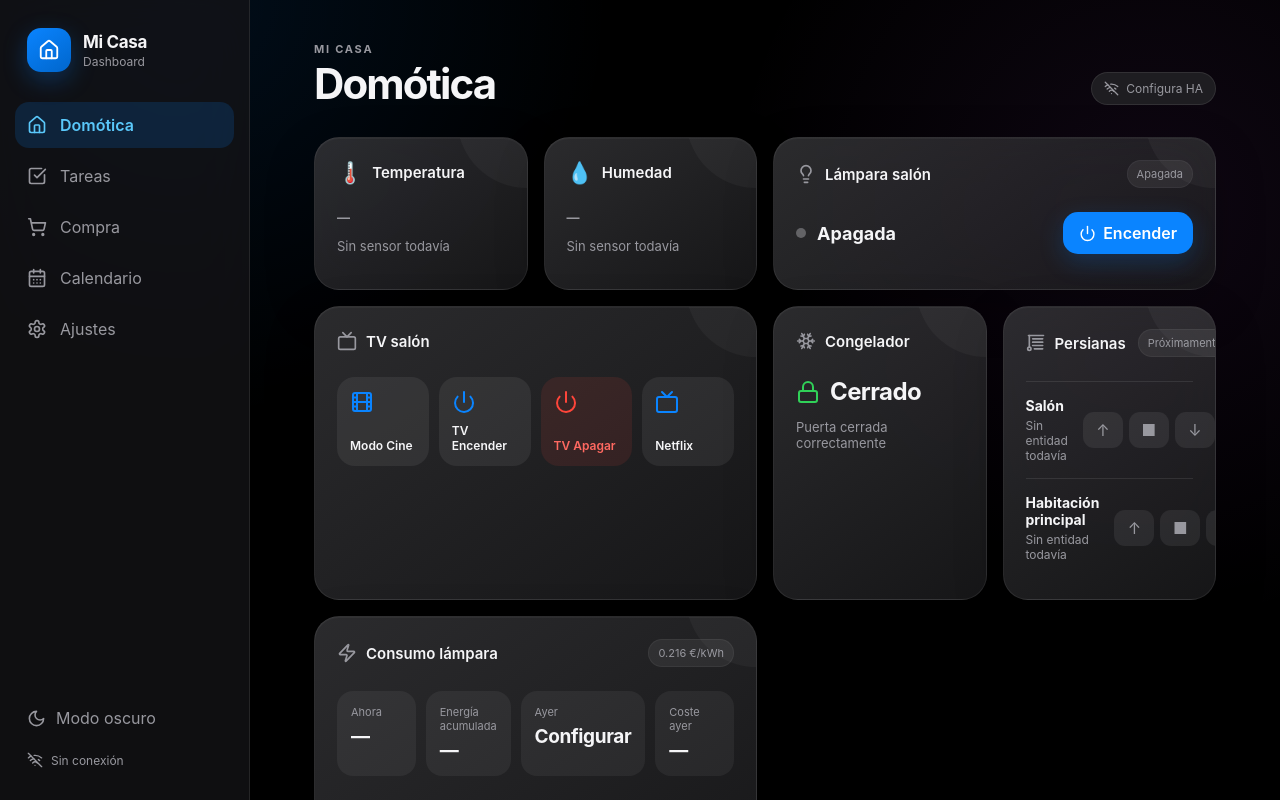
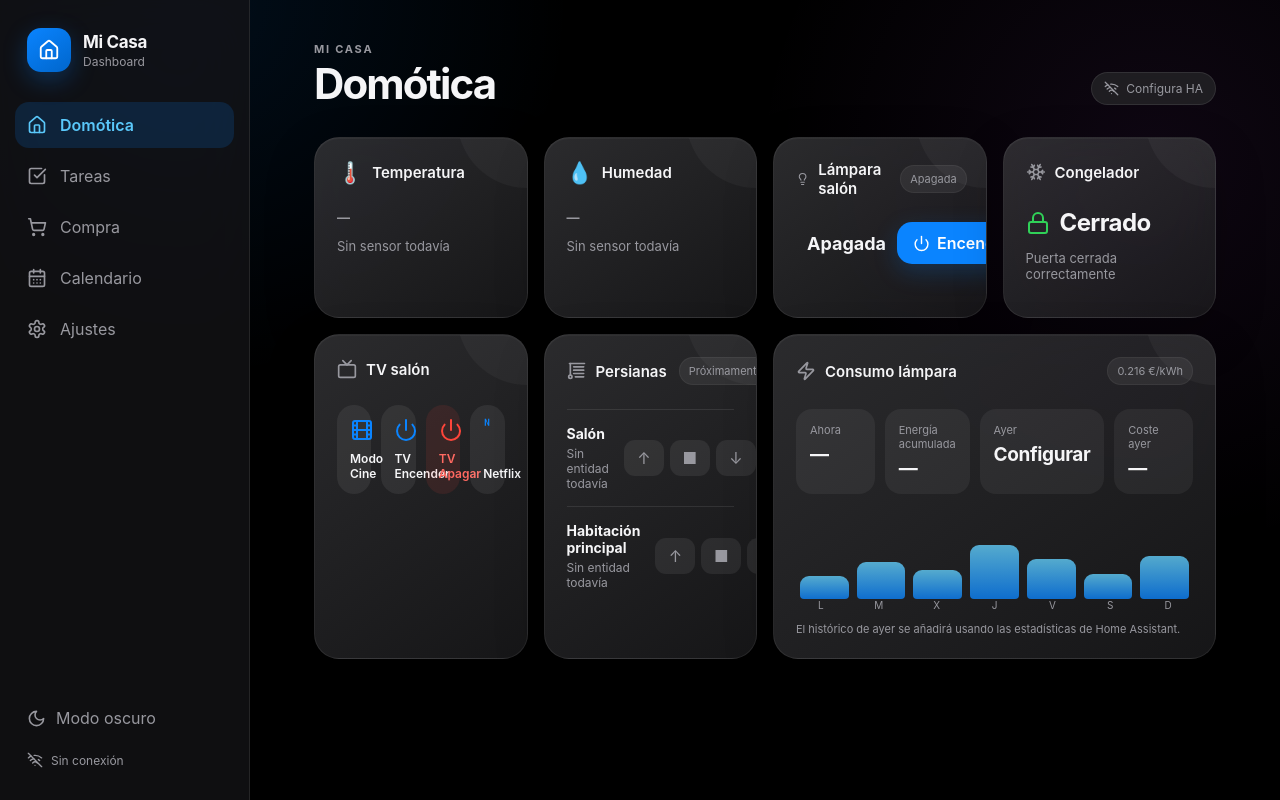
Before and after one commit to daniellopezgo1989-beep/dashboard-casa2, a React (Vite) app in the folder dashboard_casa/: page / in a window 1280 px wide. Shown: the top 800 px of the page. Built offline with nearby package versions, Linux system fonts and the light colour scheme.

Commit message:
Update main.jsx

```diff
--- a/dashboard_casa/src/main.jsx
+++ b/dashboard_casa/src/main.jsx
@@ -122,7 +122,7 @@ function App() {
         <Card title="Temperatura" icon={<span className="emoji">🌡️</span>} muted value="—" sub="Sin sensor todavía"/>
         <Card title="Humedad" icon={<span className="emoji">💧</span>} muted value="—" sub="Sin sensor todavía"/>
 
-        <section className="card wide">
+        <section className="card">
           <CardHead icon={<Lightbulb/>} title="Lámpara salón" right={lampOn ? "Encendida":"Apagada"} />
           <div className="control-row">
             <div className={lampOn?"state-dot on":"state-dot"}></div>
@@ -133,20 +133,20 @@ function App() {
           </div>
         </section>
 
-        <section className="card wide">
+        <section className="card">
+          <CardHead icon={<Snowflake/>} title="Congelador" />
+          <div className={freezerOpen?"big-status danger":"big-status"}>{freezerOpen?<><AlertTriangle/> Abierto</>:<><Lock/> Cerrado</>}</div>
+          <p className="muted">{freezerOpen?"La puerta está abierta":"Puerta cerrada correctamente"}</p>
+        </section>
+
+        <section className="card">
           <CardHead icon={<Tv/>} title="TV salón" />
           <div className="button-grid">
             <ActionButton icon={<Film/>} text="Modo Cine" on={()=>callService("script","turn_on",ENTITIES.movie)}/>
             <ActionButton icon={<Power/>} text="TV Encender" on={()=>callService("script","turn_on",ENTITIES.tvOn)}/>
             <ActionButton icon={<Power/>} text="TV Apagar" danger on={()=>callService("script","turn_on",ENTITIES.tvOff)}/>
-            <ActionButton icon={<Tv/>} text="Netflix" on={()=>callService("script","turn_on",ENTITIES.netflix)}/>
+            <ActionButton icon={<NetflixIcon/>} text="Netflix" netflix on={()=>callService("script","turn_on",ENTITIES.netflix)}/>
           </div>
-        </section>
-
-        <section className="card">
-          <CardHead icon={<Snowflake/>} title="Congelador" />
-          <div className={freezerOpen?"big-status danger":"big-status"}>{freezerOpen?<><AlertTriangle/> Abierto</>:<><Lock/> Cerrado</>}</div>
-          <p className="muted">{freezerOpen?"La puerta está abierta":"Puerta cerrada correctamente"}</p>
         </section>
 
         <section className="card">
@@ -187,7 +187,15 @@ function Card({title,icon,value,sub,muted}) {
  return <section className="card"><CardHead icon={icon} title={title}/><div className={muted?"big-number muted":"big-number"}>{value}</div><p className="muted">{sub}</p></section>
 }
 function CardHead({icon,title,right}) { return <div className="card-head"><div className="card-title">{icon}<b>{title}</b></div>{right&&<span className="badge">{right}</span>}</div> }
-function ActionButton({icon,text,on,danger}) { return <button className={danger?"action danger":"action"} onClick={on}>{icon}<span>{text}</span><ChevronRight size={17}/></button> }
+function ActionButton({icon,text,on,danger,netflix}) {
+  const cls = danger ? "action danger" : netflix ? "action netflix" : "action";
+  return <button className={cls} onClick={on}>{icon}<span>{text}</span><ChevronRight size={17}/></button>
+}
+function NetflixIcon() {
+  return <svg viewBox="0 0 24 24" fill="currentColor" xmlns="http://www.w3.org/2000/svg">
+    <path d="M5 2h3.4l6.2 14.2V2H18v20h-3.3L8.4 7.7V22H5V2z"/>
+  </svg>
+}
 function Stat({label,value}) { return <div><span>{label}</span><strong>{value}</strong></div> }
 function Placeholder({icon,title,text}) { return <section className="empty-page"><div className="empty-icon">{icon}</div><h2>{title}</h2><p>{text}</p></section> }
 function SettingsPage({config,setConfig}) {
```
